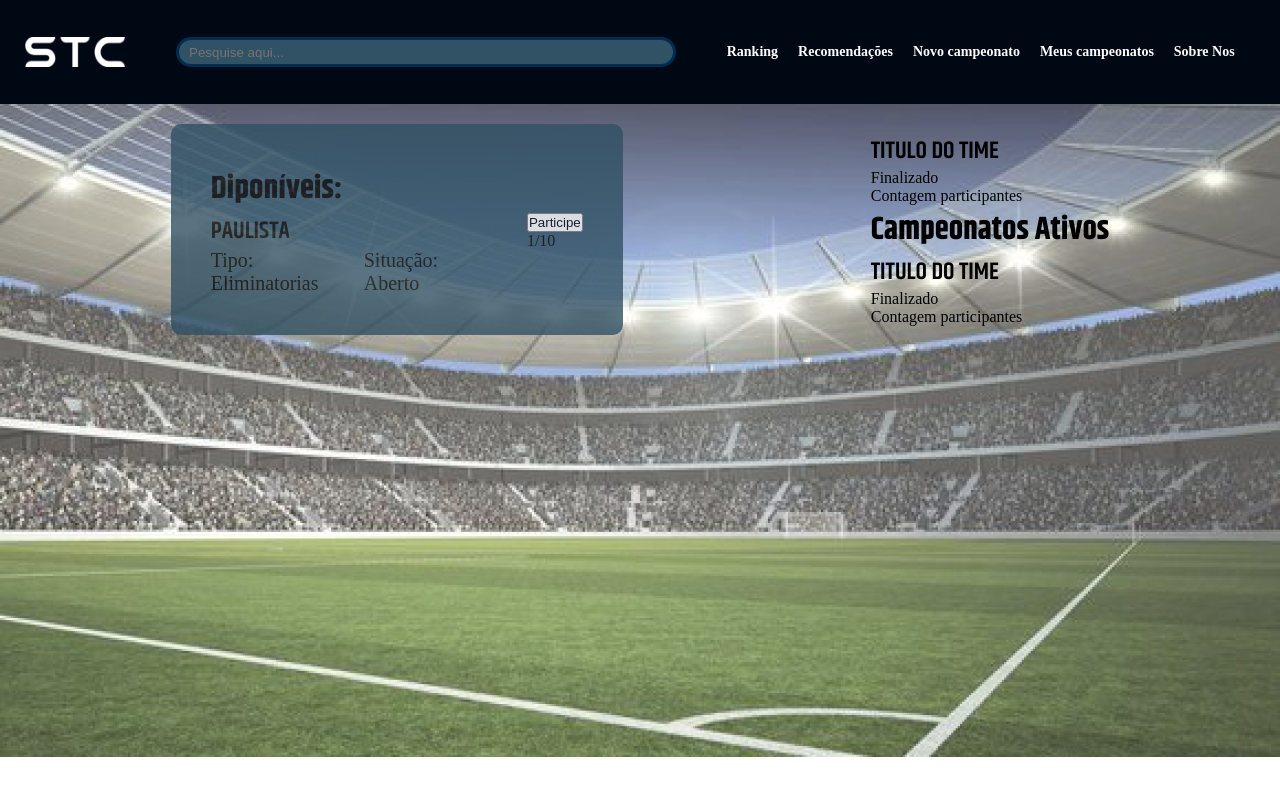
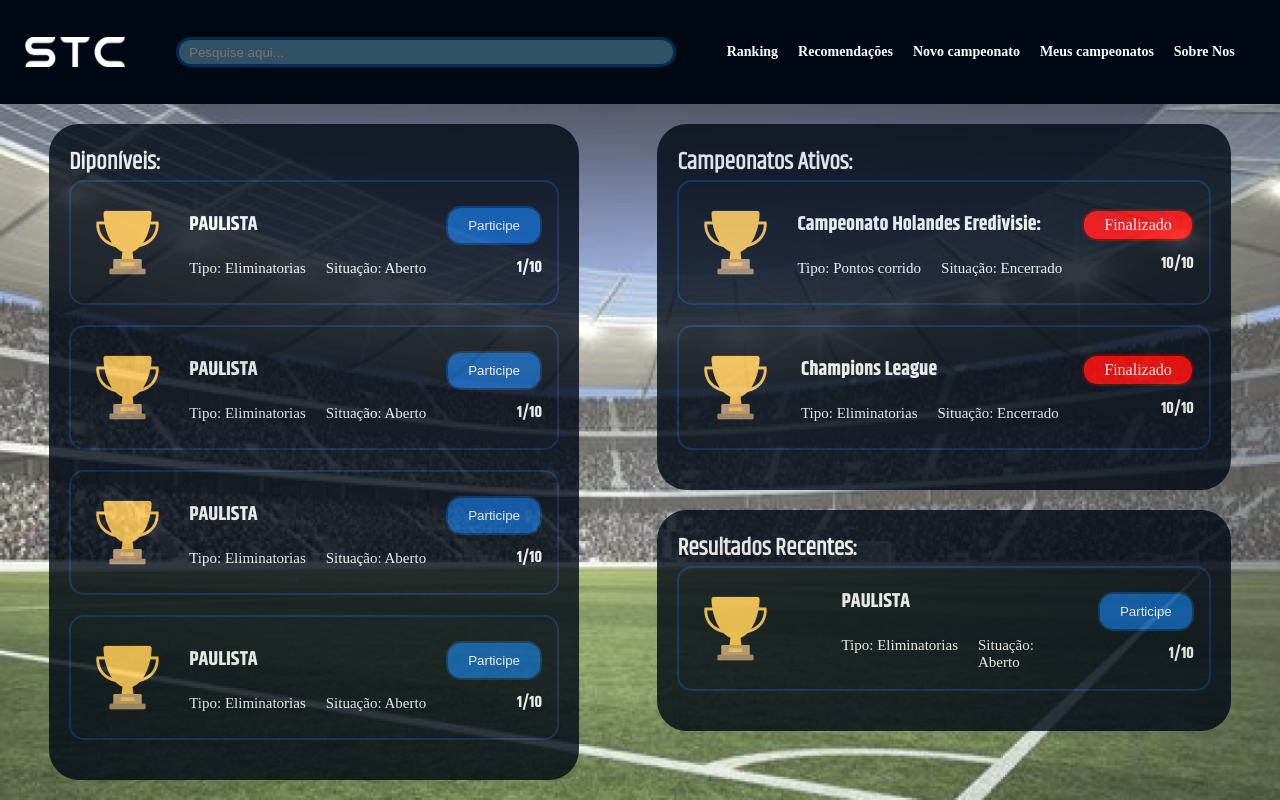
Before and after one commit to scrowYko/ProjetoSA2, a React (Vite) app: page / in a window 1280 px wide. Built offline with nearby package versions, Linux system fonts and the light colour scheme.

Commit message:
socorro2

```diff
--- a/src/components/HomeC.jsx
+++ b/src/components/HomeC.jsx
@@ -13,7 +13,7 @@
           <h1 className="cTitulos">Diponíveis:</h1>
           </div>
         <div className="boxC">
-
+          <img src="./trofeu.png"/>
           <div className="boxET">
             <h2 className="nomeT">{TITULO}</h2>
             <div className="txt">
@@ -23,54 +23,126 @@
           </div>
 
           <div className="boxBC">
-            <button> Participe </button>
-            <p>{CONTAGEM}</p>
+            <button className="btn"> Participe </button>
+            <p className="ctgm">{CONTAGEM}</p>
+          </div>
+
+        </div>
+        <div className="boxC">
+        <img src="./trofeu.png"/>
+          <div className="boxET">
+            <h2 className="nomeT">{TITULO}</h2>
+            <div className="txt">
+              <p>Tipo: {TIPOC}</p>
+              <p>Situação: {SITUC}</p>
+            </div>
+          </div>
+
+          <div className="boxBC">
+            <button className="btn"> Participe </button>
+            <p className="ctgm">{CONTAGEM}</p>
+          </div>
+
+        </div>
+        <div className="boxC">
+        <img src="./trofeu.png"/>
+          <div className="boxET">
+            <h2 className="nomeT">{TITULO}</h2>
+            <div className="txt">
+              <p>Tipo: {TIPOC}</p>
+              <p>Situação: {SITUC}</p>
+            </div>
+          </div>
+
+          <div className="boxBC">
+            <button className="btn"> Participe </button>
+            <p className="ctgm">{CONTAGEM}</p>
+          </div>
+
+        </div>
+        <div className="boxC">
+        <img src="./trofeu.png"/>
+          <div className="boxET">
+            <h2 className="nomeT">{TITULO}</h2>
+            <div className="txt">
+              <p>Tipo: {TIPOC}</p>
+              <p>Situação: {SITUC}</p>
+            </div>
+          </div>
+
+          <div className="boxBC">
+            <button className="btn"> Participe </button>
+            <p className="ctgm">{CONTAGEM}</p>
           </div>
 
         </div>
 </div>
 
-
+<div className="boxTD2">
+<div className="boxTd">
   <div>
-        <div className="box2">
-
-          <div className="boxET">
-            <h2 className="nomeT">TITULO DO TIME</h2>
+    <h1 className="cTitulos">Campeonatos Ativos:</h1>
+    </div>
+  <div className="boxC">
+  <img src="./trofeu.png"/>
+    <div className="boxT">
+      <h2 className="nomeT">Campeonato Holandes Eredivisie:</h2>
       <div className="txt">
-              <p></p>
-              <p></p>
+        <p>Tipo: Pontos corrido</p>
+        <p>Situação: Encerrado</p>
       </div>
     </div>
 
-          <div>
-            <p> Finalizado </p>
-            <p>Contagem participantes</p>
-          </div>
-
+    <div className="boxBC">
+      <p className="btn2"> Finalizado </p>
+      <p className="ctgm">10/10</p>
     </div>
 
 
-        <div className="box2">
-
-          <h1 className="cTitulos"> Campeonatos Ativos</h1>
-
-          <div className="boxET">
-            <h2 className="nomeT">TITULO DO TIME</h2>
+  </div>
+  <div className="boxC">
+  <img src="./trofeu.png"/>
+    <div className="boxT">
+      <h2 className="nomeT">Champions League</h2>
       <div className="txt">
-              <p></p>
-              <p></p>
+        <p>Tipo: {TIPOC}</p>
+        <p>Situação: Encerrado</p>
       </div>
     </div>
 
-          <div>
-            <p> Finalizado </p>
-            <p>Contagem participantes</p>
+    <div className="boxBC">
+      <p className="btn2"> Finalizado </p>
+      <p className="ctgm">10/10</p>
+    </div>
+
+
   </div>
 
   </div>
 
 
 
+  <div className="boxTd">
+  <div>
+    <h1 className="cTitulos">Resultados Recentes:</h1>
+    </div>
+  <div className="boxC">
+  <img src="./trofeu.png"/>
+    <div className="boxET">
+      <h2 className="nomeT">{TITULO}</h2>
+      <div className="txt">
+        <p>Tipo: {TIPOC}</p>
+        <p>Situação: <p>{SITUC}</p></p>
+      </div>
+    </div>
+
+    <div className="boxBC">
+      <button className="btn"> Participe </button>
+      <p className="ctgm">{CONTAGEM}</p>
+    </div>
+
+  </div>
+  </div>
   </div>
     </div>
   );
--- a/src/css/Home.css
+++ b/src/css/Home.css
@@ -1,5 +1,5 @@
 /* NAV */
-.Box{
+.Box {
     display: flex;
     background-color: #000814;
     padding: 20px 20px 20px 0px;
@@ -8,21 +8,22 @@
     justify-content: space-around;
 }
 
-.logo{
+.logo {
     width: 100px;
 }
 
-.user{
+.user {
     display: flex;
     gap: 30px;
     align-items: center;
 }
-ul{
+
+ul {
     display: flex;
     flex-direction: row;
     gap: 20px;
+}
 
-}
 li {
     list-style: none;
     cursor: pointer;
@@ -30,19 +31,20 @@
     color: white;
     font-size: 14px;
 }
+
 li:hover {
     color: #0056b3;
 }
 
-.txt{
+.txt {
     font-size: 20px;
 }
 
-.search{
+.search {
     border-radius: 20px;
     border: #002c53 solid 3px;
     padding: 10px;
-    color: rgb(255, 255, 255);
+    color: #ffffff;
     background-color: #315164;
     width: 500px;
     height: 30px;
@@ -50,58 +52,111 @@
 
 /* homeC */
 
-body{
+body {
     background-image: url('../../public/fundocampo.jpg');
     background-repeat: no-repeat;
     background-size: cover;
 }
 
-.fundo{
+.fundo {
     display: flex;
-    align-items: center;
-    flex-direction: row;
-    justify-content: center;
-    gap: 20%;
+    flex-wrap: wrap;
+    gap: 20px;
     padding: 20px;
+    justify-content: space-around;
 }
 
-.boxTd{
+.boxTd {
     display: flex;
     flex-direction: column;
-    border-radius: 10px;
-    background-color: #315164;
+    border-radius: 30px;
+    background-color: #000814;
     opacity: 0.8;
-    padding: 40px;
-    width: 30%;
+    padding: 20px;
+
 }
 
-.boxC{
+.boxC {
+    display: flex;
+    justify-content: space-between;
+    align-items: center;
+    gap: 20px;
+    border: 2px solid #002358;
+    padding: 15px;
+    border-radius: 15px;
+    margin-bottom: 20px;
+}
+
+.cTitulos {
+    font-family: 'Khand', sans-serif;
+    font-weight: bold;
+    font-size: 24px;
+    color: #ffffff;
+}
+
+.boxET {
+    display: flex;
+    flex-direction: column;
+    gap: 20px;
+}
+
+.nomeT {
+    font-family: 'KhandB', sans-serif;
+    font-size: 20px;
+    color: #ffffff;
+}
+
+.txt {
+    font-size: 15px;
     display: flex;
     flex-direction: row;
-    width: 100%;
-    gap: 40px;
+    gap: 20px;
+    color: #ffffff;
 }
 
-.cTitulos{
-    font-family: 'khandB';
-}
-
-.boxET{
+.boxBC {
     display: flex;
     flex-direction: column;
-}
-
-.nomeT{
-    font-family: 'khandSB';
-}
-
-.txt{
-    display: flex;
-    flex-direction: row;
+    align-items: flex-end;
     gap: 10px;
 }
 
-.boxBC{
+.boxTD2 {
     display: flex;
     flex-direction: column;
+    gap: 20px;
 }
+
+.btn {
+    border-radius: 15px;
+    border: 2px solid #002c53;
+    padding: 10px 20px;
+    background-color: #0056b3;
+    color: #ffffff;
+    cursor: pointer;
+    transition: background-color 0.3s ease;
+}
+
+.btn:hover {
+    background-color: #004080;
+}
+
+.ctgm {
+    color: white;
+    font-family: 'KhandB';
+}
+
+.btn2 {
+    border-radius: 15px;
+    border: 2px solid #4a0000;
+    padding: 5px 20px;
+    background-color: #ff0000;
+    color: #ffffff;
+    cursor: pointer;
+}
+
+.boxT {
+    display: flex;
+    gap: 20px;
+    flex-direction: column;
+}
```
Also changed, not shown: public/trofeu.png (added). Lines whose indentation alone changed are shown as unchanged.
